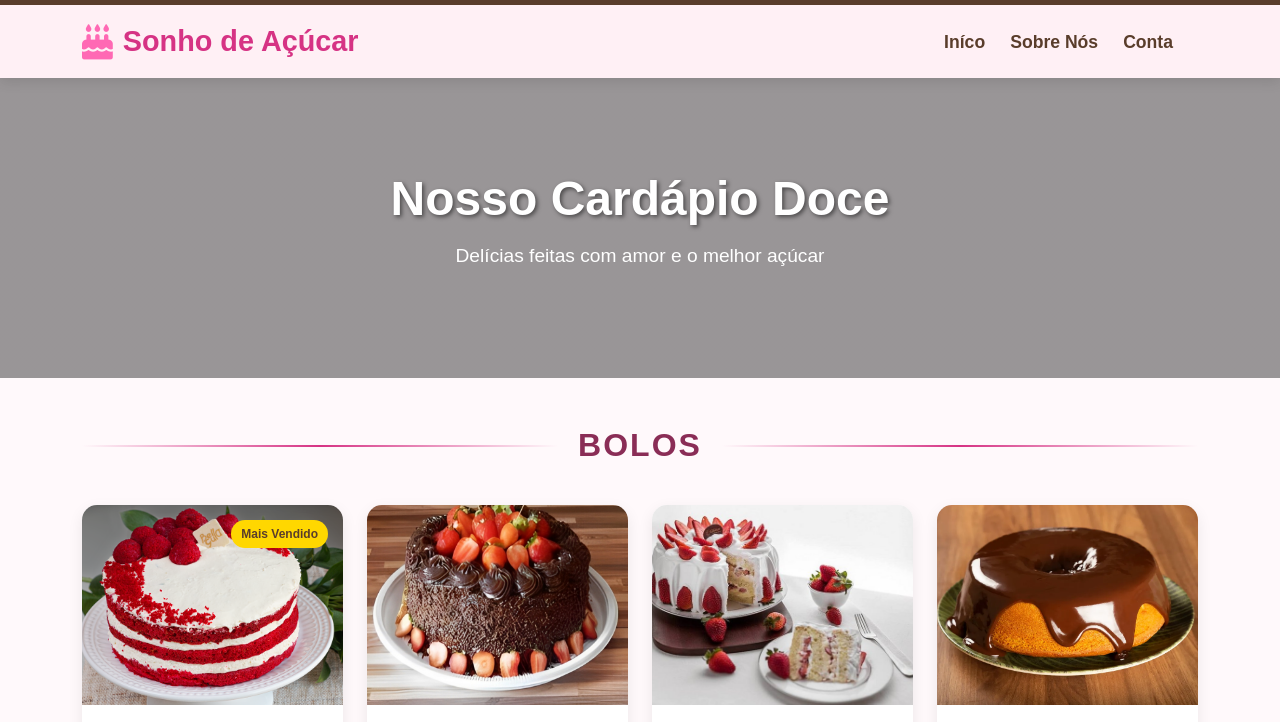
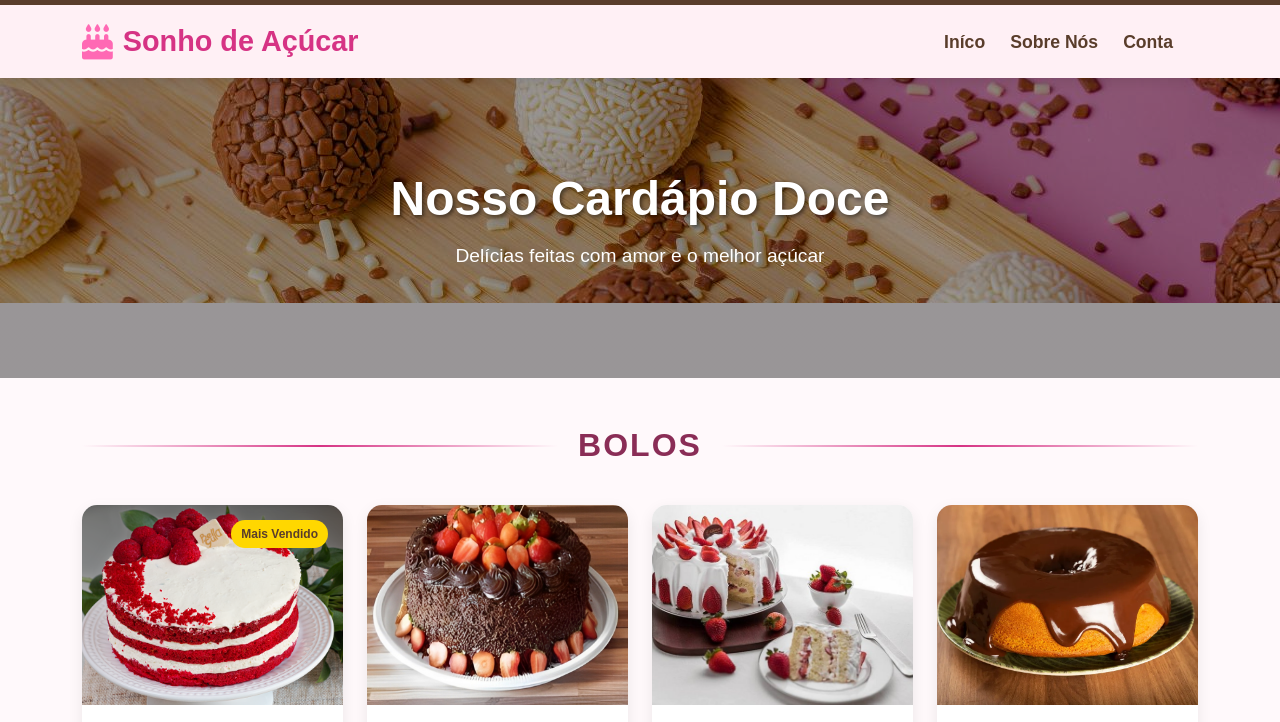
Before and after one commit to RBS4ntos/23-04-2025-confeitaria, a website: page delivery.html in a window 1280 px wide. Shown: the part 33-755 px from the top of the page. Drawn offline with nearby package versions, Linux system fonts and the light colour scheme.

Commit message:
Add files via upload

```diff
--- a/delivery.css
+++ b/delivery.css
@@ -307,6 +307,53 @@ body {
 .hero-content p {
     font-size: 1.2rem;
     font-weight: 300;
+}
+
+.banner-image {
+    position: absolute;
+    top: 0;
+    left: 0;
+    width: 100%;
+    height: 42%;
+    background-image: url('./doces.jpg');
+    background-size: cover;
+    background-position: center;
+    background-repeat: no-repeat;
+    z-index: 1;
+}
+
+
+/* Efeito de overlay escuro para melhor legibilidade do texto */
+.banner-image::after {
+    content: '';
+    position: absolute;
+    top: 0;
+    left: 0;
+    width: 100%;
+    height: 100%;
+    background-color: rgba(0, 0, 0, 0.4); /* Ajuste a opacidade conforme necessário */
+}
+
+.hero-content {
+    position: relative;
+    z-index: 2;
+    max-width: 800px;
+    padding: 0 20px;
+}
+
+/* Versão responsiva */
+@media (max-width: 768px) {
+    .hero-banner {
+        height: 300px;
+    }
+
+    .hero-content h1 {
+        font-size: 2rem;
+    }
+
+    .hero-content p {
+        font-size: 1rem;
+    }
 }
 
 /* Categorias */
--- a/delivery.html
+++ b/delivery.html
@@ -113,6 +113,7 @@
 
 
     <div class="hero-banner">
+        <div class="banner-image"></div>
         <div class="hero-content">
             <h1>Nosso Cardápio Doce</h1>
             <p>Delícias feitas com amor e o melhor açúcar</p>
@@ -412,8 +413,8 @@
                 <div class="product-badge">Mais Vendido</div>
                 <img src="./café-ovo-de-pascoa.jpeg" alt="Ovo de Café">
                 <div class="card-body">
-                    <h3>Ovo de Café</h3>
-                    <p class="product-description">Chocolate ao leite com recheio de brigadeiro de café (250g)</p>
+                    <h3>Ovo Premium</h3>
+                    <p class="product-description">Chocolate ao leite com recheio de brigadeiro com pedaços de chocolate(250g)</p>
                     <div class="product-footer">
                         <span class="price">R$ 59,90</span>
 						<button class="add-to-cart"
```
Also changed, not shown: carrinho.html (line endings or trailing spaces), conta.html (line endings or trailing spaces), index.html (line endings or trailing spaces).
